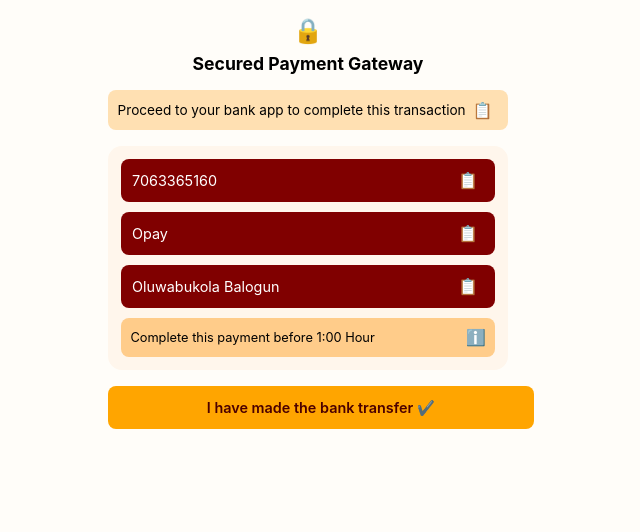
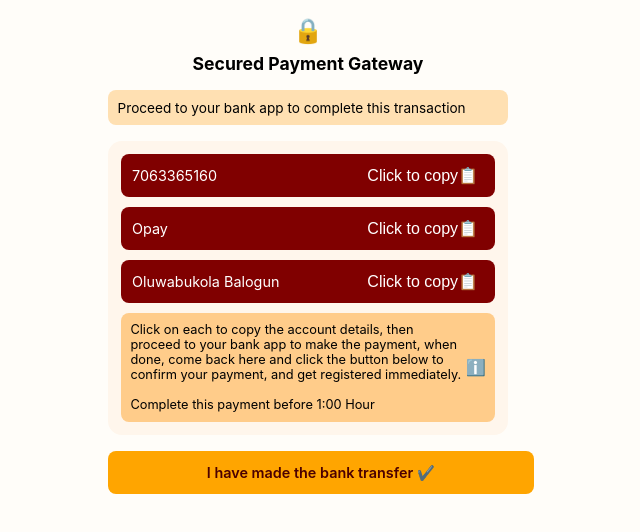
Before and after one commit to AaiJay1/nuviastreaming, a plain HTML site: page gate.html in a window 1280 px wide. Shown: the whole page, without its empty margins (332-972 px from the left). Drawn offline with Linux system fonts and the light colour scheme.

Commit message:
Update gate.html

```diff
--- a/gate.html
+++ b/gate.html
@@ -117,25 +117,25 @@
 
     <div class="notice">
       <span>Proceed to your bank app to complete this transaction</span>
-      <button class="info-icon" onclick="copyText('7063365160')" title="Copy Account Number">📋</button>
+      <button class="info-icon" onclick="copyText('7063365160')" title="Copy Account Number"></button>
     </div>
 
     <div class="section-box">
       <div class="payment-info">
         <span id="acct-num">7063365160</span>
-        <button class="copy-icon" onclick="copyText('7063365160')" title="Copy Account Number">📋</button>
+        <button class="copy-icon" onclick="copyText('7063365160')" title="Copy Account Number">Click to copy📋</button>
       </div>
       <div class="payment-info">
         <span id="bank-name">Opay</span>
-        <button class="copy-icon" onclick="copyText('Opay')" title="Copy Bank">📋</button>
+        <button class="copy-icon" onclick="copyText('Opay')" title="Copy Bank">Click to copy📋</button>
       </div>
       <div class="payment-info">
         <span id="acct-name">Oluwabukola Balogun</span>
-        <button class="copy-icon" onclick="copyText('Oluwabukola Balogun')" title="Copy Name">📋</button>
+        <button class="copy-icon" onclick="copyText('Oluwabukola Balogun')" title="Copy Name">Click to copy📋</button>
       </div>
 
       <div class="warning-box">
-        <span>Complete this payment before 1:00 Hour</span>
+        <span>Click on each to copy the account details, then proceed to your bank app to make the payment, when done, come back here and click the button below to confirm your payment, and get registered immediately.<br><br>Complete this payment before 1:00 Hour</span>
         <span class="info-icon" title="Payment Deadline">ℹ️</span>
       </div>
     </div>
@@ -143,7 +143,7 @@
     <!-- WhatsApp Button with prefilled message -->
     <a
       class="submit-btn"
-      href="https://wa.me/2347063365160?text=Hello%20admin,%20I%20just%20made%20payment%20for%20nuvia%20registration%20on%20the%20payment%20web%20gateway."
+      href="https://wa.me/2349019788777?text=Hello%20admin,%20I%20just%20made%20payment%20for%20nuvia%20registration%20on%20the%20payment%20web%20gateway."
       target="_blank"
     >
       I have made the bank transfer ✔️
```
